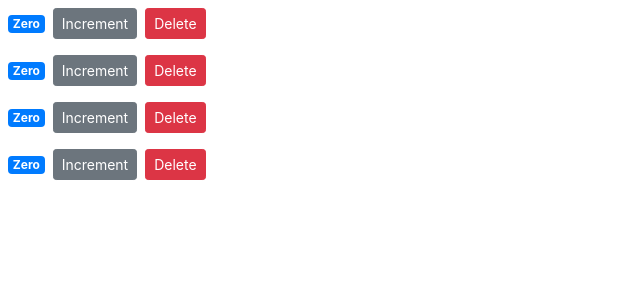
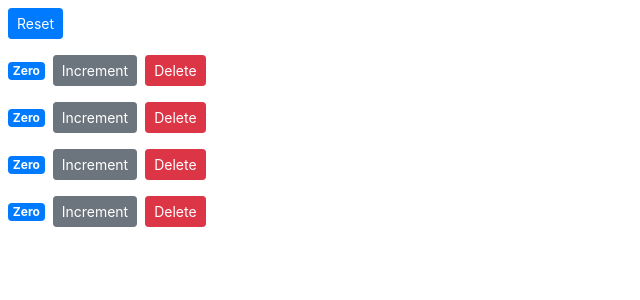
Before and after one commit to Arun05hp/cartCounter, a React (Create React App) app: page / in a window 1280 px wide. Shown: the top 300 px of the page, without its empty margins (0-640 px from the left). Built offline with nearby package versions, Linux system fonts and the light colour scheme.

Commit message:
removing local state

```diff
--- a/src/components/counter.jsx
+++ b/src/components/counter.jsx
@@ -1,26 +1,12 @@
 import React, { Component } from "react";
 
 class Counter extends Component {
-  state = { value: this.props.counter.value };
-
-  //bind this with constructor
-  // constructor() {
-  //   super();
-  //   this.handleIncrement = this.handleIncrement.bind(this);
-  // }
-  // handleIncrement() {
-  //   console.log("Increment");
-  // }
-  handleIncrement = () => {
-    this.setState({ value: this.state.value + 1 });
-  };
-
   render() {
     return (
       <div>
         <span className={this.getBadgeClasses()}>{this.formatCount()}</span>
         <button
-          onClick={this.handleIncrement}
+          onClick={() => this.props.onIncrement(this.props.counter)}
           className="btn btn-secondary btn-sm"
         >
           Increment
@@ -37,12 +23,12 @@ class Counter extends Component {
 
   getBadgeClasses() {
     let classes = "badge m-2 badge-";
-    classes += this.state.value === 5 ? "warning" : "primary";
+    classes += this.props.counter.value === 5 ? "warning" : "primary";
     return classes;
   }
 
   formatCount() {
-    const { value } = this.state;
+    const { value } = this.props.counter;
     return value === 0 ? "Zero" : value;
   }
 }
--- a/src/components/counters.jsx
+++ b/src/components/counters.jsx
@@ -11,6 +11,13 @@ class Counters extends Component {
     ],
   };
 
+  handleReset = () => {
+    const counters = this.state.counters.map((c) => {
+      c.value = 0;
+      return;
+    });
+  };
+
   handleDelete = (counterId) => {
     const counters = this.state.counters.filter((c) => c.id !== counterId);
     this.setState({ counters });
@@ -18,6 +25,7 @@ class Counters extends Component {
   render() {
     return (
       <div>
+        <button className="btn btn-primary btn-sm m-2">Reset</button>
         {this.state.counters.map((counter) => (
           <Counter
             key={counter.id}
```
